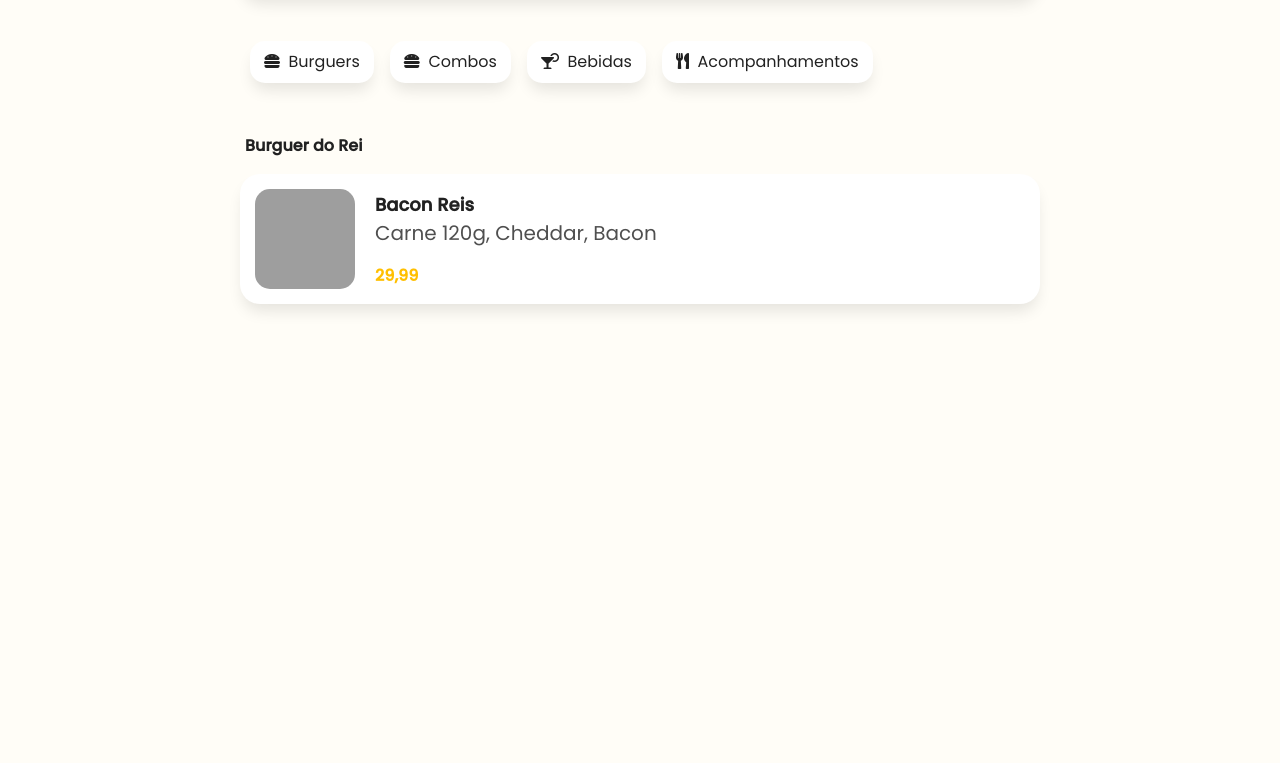
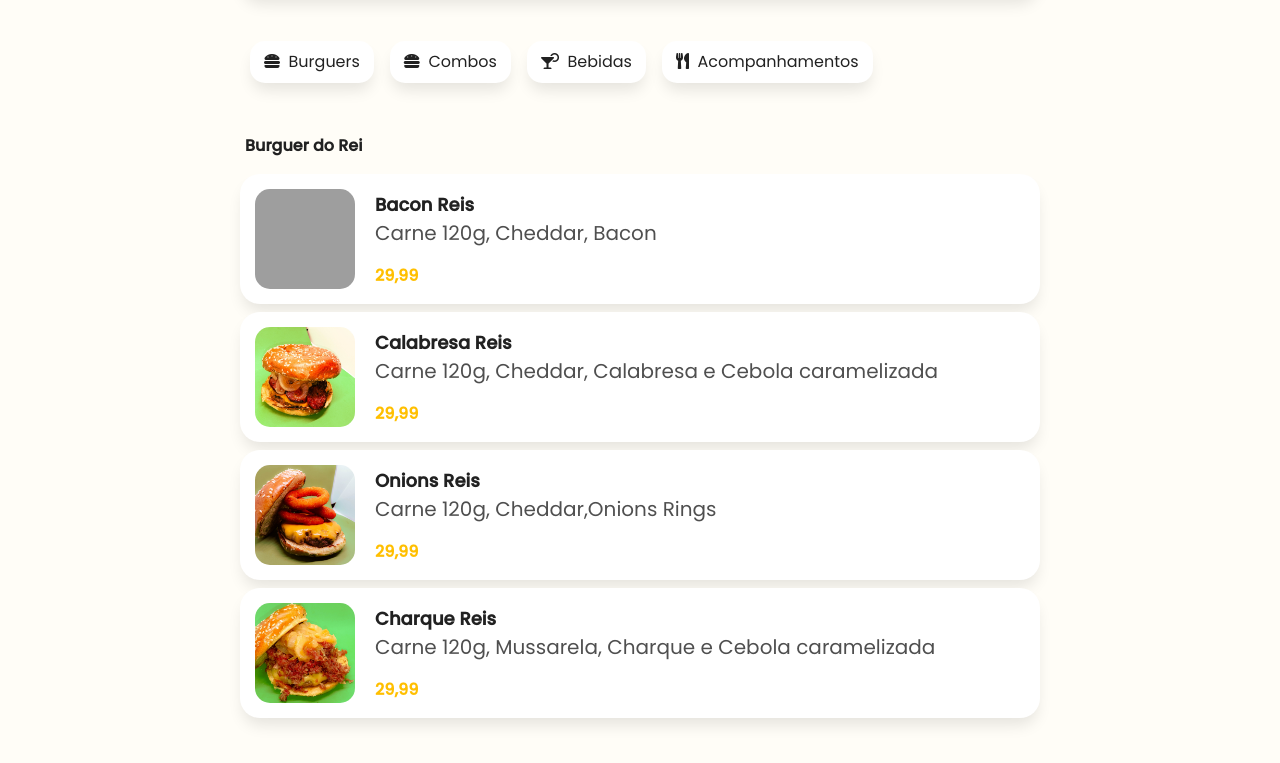
Before and after one commit to Frouzin/CardapioDigital, a plain HTML site: page index.html in a window 1280 px wide. Shown: the part 181-944 px from the top of the page. Before the commit the page ends 800 px from the top, so only its background shows below. Drawn offline with Linux system fonts and the light colour scheme; grey boxes are pictures that could not be loaded.

Commit message:
listagem produto

```diff
--- a/index.html
+++ b/index.html
@@ -85,7 +85,50 @@
                 </div>
 
             </div>
+
+            <div class="card mb-2 item-cardapio">
+                <div class="d-flex">
+                    <div class="container-img-produto" style="background-image: url(./img/calabresa\ 2\ Reis.jpg); background-size: cover;">
+
+                    </div>
+                    <div class="infos-produto">
+                        <p class="name"><b>Calabresa Reis</b></p>
+                        <p class="description">Carne 120g, Cheddar, Calabresa e Cebola caramelizada</p>
+                        <p class="price"><b>29,99</b></p>
+                    </div>
+                </div>
+
+            </div>
+
+            <div class="card mb-2 item-cardapio">
+                <div class="d-flex">
+                    <div class="container-img-produto" style="background-image: url(./img/Onios\ Reis.jpg); background-size: cover;">
+
+                    </div>
+                    <div class="infos-produto">
+                        <p class="name"><b>Onions Reis</b></p>
+                        <p class="description">Carne 120g, Cheddar,Onions Rings</p>
+                        <p class="price"><b>29,99</b></p>
+                    </div>
+                </div>
+
+            </div>
+
+            <div class="card mb-2 item-cardapio">
+                <div class="d-flex">
+                    <div class="container-img-produto" style="background-image: url(./img/Charque\ Reis.jpg); background-size: cover;">
+
+                    </div>
+                    <div class="infos-produto">
+                        <p class="name"><b>Charque Reis</b></p>
+                        <p class="description">Carne 120g, Mussarela, Charque e Cebola caramelizada</p>
+                        <p class="price"><b>29,99</b></p>
+                    </div>
+                </div>
+
+            </div>
         </div>
+
 
     </section>
 
```
Also changed, not shown: img/Charque Reis.jpg (added), img/Onios Reis.jpg (added), img/calabresa 2 Reis.jpg (added).
